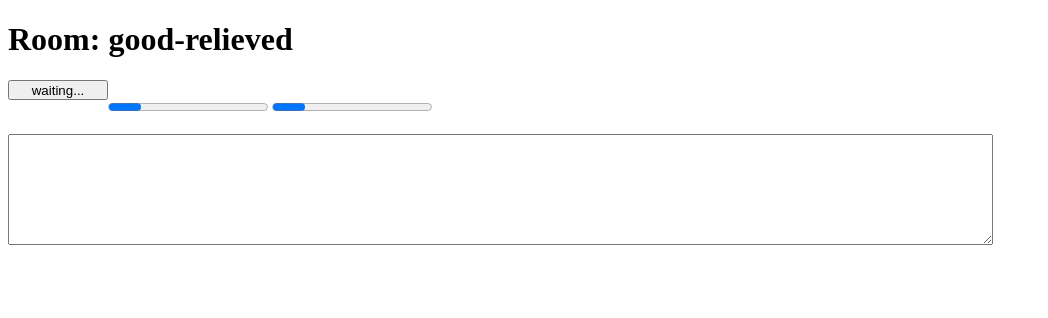
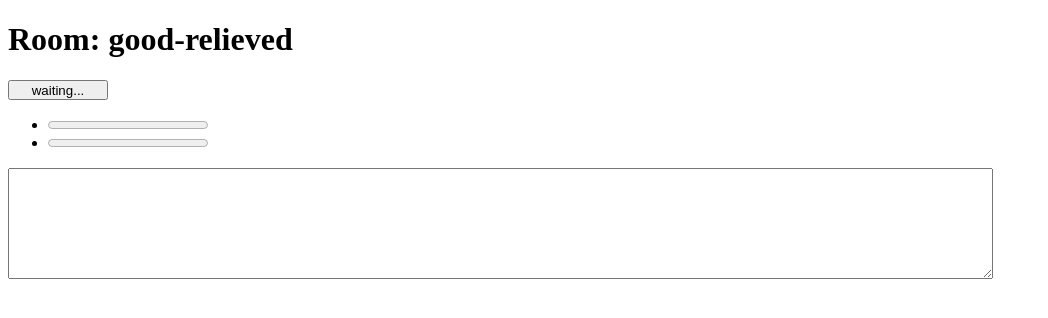
Before and after one commit to jcubic/webrtc-share, a PHP site: a page that uses index.php in a window 1280 px wide. Shown: the top 318 px of the page, without its empty margins (0-1048 px from the left). Run offline with PHP 8.4, Linux system fonts and the light colour scheme; some libraries are stand-ins or nearby versions.

Commit message:
working progress bar

```diff
--- a/index.php
+++ b/index.php
@@ -72,30 +72,29 @@
     <script>var room = '<?= $_GET['room'] ?>';</script>
     <meta name="viewport" content="width=device-width, initial-scale=1.0" />
     <style>
-     div {
-  float: left;
+     .send-btn {
          position: relative;
          overflow: hidden;
          width: 100px;
          height: 20px;
      }
-div input {
+     .send-btn input {
          right: 0;
      }
-div button, div input {
+     .send-btn button, .send-btn input {
          position: absolute;
          right: 0;
      }
-div button, div input:not([disabled]) {
+     .send-btn button, .send-btn input:not([disabled]) {
          cursor: pointer;
      }
-div input:hover:not([disabled]) + button,
-div input:active:not([disabled]) + button {
+     .send-btn input:hover:not([disabled]) + button,
+     .send-btn input:active:not([disabled]) + button {
          border-style: inset;
          border-width: 1px;
      }
 
-div button {
+     .send-btn button {
          left: 0;
          pointer-events: none;
          z-index: 10;
@@ -113,18 +112,22 @@
   </head>
   <body>
     <h1>Room: <?= $_GET["room"] ?></h1>
-    <div>
+    <div class="send-btn">
       <input type="file" id="file" disabled/>
       <button id="send">waiting...</button>
     </div>
-    <br/>
-    <progress class="send"></progress>
-    <progress class="receive"></progress>
-    <br/>
-    <br/>
+    <div>
+      <ul>
+        <li><progress max="100" value="0" class="send"></progress></li>
+        <li><progress max="100" value="0" class="recv"></progress></li>
+      </ul>
+    </div>
+    <div class="logs">
       <textarea cols="120" rows="7"></textarea>
+    </div>
+    <div class="qr-image">
+      <img id="qr" src="<?= qr() ?>"/>
+    </div>
     <script src="<?= $root ?>js/main.js"></script>
-    <br/>
-    <img id="qr" src="<?= qr() ?>"/>
   </body>
 </html>
```
Also changed, not shown: js/main.js (+44 -7 lines), .htaccess. Lines whose indentation alone changed are shown as unchanged.
